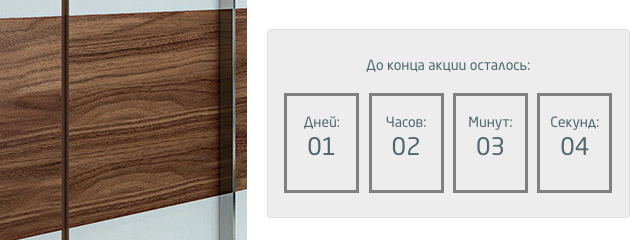
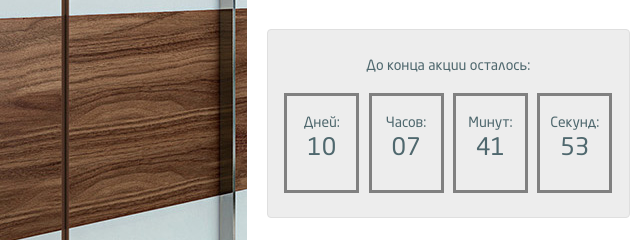
Before and after one commit to xRave25x/MiddleDiplom2024, a website with bundled scripts: page kuhni.html in a window 1280 px wide. Shown: the part 5180-5420 px from the top of the page, 0-640 px from the left. Built offline with nearby package versions, Linux system fonts and the light colour scheme.

Commit message:
create timer

```diff
--- a/kuhni.html
+++ b/kuhni.html
@@ -893,10 +893,10 @@
               <div class="countdown" data-days="7">
 							<div class="countdown-text">До конца акции осталось:
 								<div class="count-wrap">
-									<div class="count count_1">Дней:</br> <span>01</span></div>
-									<div class="count count_2">Часов:</br> <span>02</span></div>
-									<div class="count count_3">Минут:</br> <span>03</span></div>
-									<div class="count count_4">Секунд:</br> <span>04</span></div>
+									<div class="count count_1">Дней:</br> <span id="timer-days">01</span></div>
+									<div class="count count_2">Часов:</br> <span id="timer-hours">02</span></div>
+									<div class="count count_3">Минут:</br> <span id="timer-minutes">03</span></div>
+									<div class="count count_4">Секунд:</br> <span id="timer-seconds">04</span></div>
 								</div>
 							</div>
 						</div>
@@ -1219,9 +1219,9 @@
       </div>
     </div>
 
-		<div class="overlay"></div>
+		<div class="overlay closeModal"></div>
 
-	<div class="header-modal header-modal--opened">
+	<div class="header-modal header-modal--opened modalContainer">
 		<div class="fancybox-skin" style="padding: 0px; width: auto; height: auto;">
 			<div class="fancybox-outer">
 				<div class="fancybox-inner" style="overflow: hidden; width: 580px; height: 495px;">
@@ -1245,9 +1245,9 @@
             </form>
             <span class="help-block">Гарантируем 100% конфиденциальность. Ваша информация не будет распространяться.</span>
         </div>
-    </div></div></div><span title="Close" class="header-modal__close">x</span></div></div>
+    </div></div></div><span title="Close" class="header-modal__close closeModal">x</span></div></div>
 
-	<div class="services-modal services-modal--opened">
+	<div class="services-modal services-modal--opened modalContainer">
 			<div class="fancybox-skin" style="padding: 0px; width: auto; height: auto;">
 				<div class="fancybox-outer">
 					<div class="fancybox-inner" style="overflow: hidden; width: 580px; height: 495px;">
@@ -1273,7 +1273,7 @@
 				<span class="help-block">Гарантируем 100% конфиденциальность. Ваша информация не будет распространяться.</span>
 			</div>
 		</div></div></div>
-		<span title="Close" class="services-modal__close">x</span></div>
+		<span title="Close" class="services-modal__close closeModal">x</span></div>
 	</div>
 
 	<div class="smooth-scroll">
--- a/src/index.js
+++ b/src/index.js
@@ -1,3 +1,5 @@
 import modal from "./modules/modal";
+import timer from "./modules/timer";
 
 modal();
+timer('20 february 2024');
--- /dev/null
+++ b/src/modules/timer.js
@@ -0,0 +1,47 @@
+const timer = deadLine => {
+    const timerDays = document.getElementById('timer-days');
+    const timerHours = document.getElementById('timer-hours');
+    const timerMinutes = document.getElementById('timer-minutes');
+    const timerSeconds = document.getElementById('timer-seconds');
+
+    let interval = 0;
+
+    const getTimeRemaning = () => {
+        const dateStop = new Date(deadLine).getTime();
+        const dateNow = new Date().getTime();
+        const timeRemaning = (dateStop - dateNow) / 1000;
+        let days = Math.floor((timeRemaning / 60 / 60 / 24) % 60);
+        let hours = Math.floor((timeRemaning / 60 / 60) % 60);
+        let minutes = Math.floor((timeRemaning / 60) % 60);
+        let seconds = Math.floor(timeRemaning % 60);
+
+
+        if (seconds < 10) { seconds = '0' + seconds; }
+        if (minutes < 10) { minutes = '0' + minutes; }
+        if (hours < 10) { hours = '0' + hours; }
+        return { timeRemaning, days, hours, minutes, seconds };
+    };
+    const updateClock = () => {
+        const getTime = getTimeRemaning();
+
+        timerDays.textContent = getTime.days
+        timerHours.textContent = getTime.hours;
+        timerMinutes.textContent = getTime.minutes;
+        timerSeconds.textContent = getTime.seconds;
+
+
+
+        if (getTime.timeRemaning < 0) {
+            clearInterval(interval);
+            timerDays.textContent = '00';
+            timerHours.textContent = '00';
+            timerMinutes.textContent = '00';
+            timerSeconds.textContent = '00';
+
+        }
+    };
+    interval = setInterval(updateClock, 1000);
+
+};
+
+export default timer;
```
Also changed, not shown: balkony.html (+9 -9 lines), index.html (+8 -8 lines), src/modules/modal.js (+0 -20 lines), dist/main.js.
